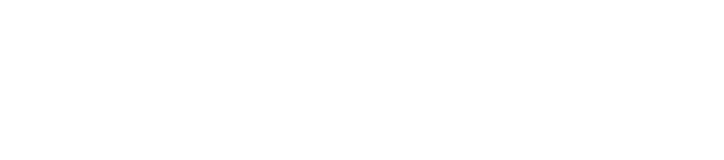
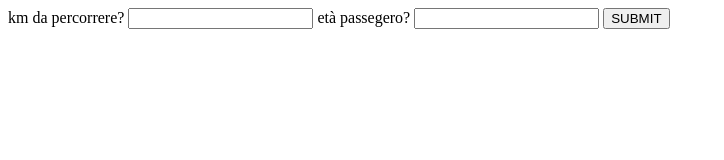
Before and after one commit to FabrizioMisseri/js-biglietto-treno-form, a plain HTML site: page index.html in a window 1280 px wide. Shown: the whole page, without its empty margins (0-724 px from the left). Drawn offline with Linux system fonts and the light colour scheme.

Commit message:
fase di input dati

```diff
--- a/index.html
+++ b/index.html
@@ -8,7 +8,21 @@
 </head>
 <body>
 
+    <!-- FORM -->
+    <div class="form">
 
+        <label for="kminput">km da percorrere?</label>
+        <input id="kminput" type="text">
+
+        <label for="etainput">età passegero?</label>
+        <input id="etainput" type="text">
+
+        <button id="submitinput" type="submit">
+            SUBMIT
+        </button>
+
+    </div>
+    <!-- / FORM -->
 
     <script src="js/script.js"></script>
 </body>
--- a/js/script.js
+++ b/js/script.js
@@ -8,3 +8,11 @@
 // - va applicato uno sconto del 40% per gli over 65.
 // MILESTONE 1:
 // Iniziamo implementando il programma senza alcuna estetica: usando esclusivamente due input e un bottone (non stilizzati), realizziamo le specifiche scritte sopra. La risposta finale (o output) sarà anch’essa da scrivere in console.
+
+//FASE DI INPUT DATI
+//utente input km da percorrere
+const km = parseInt(document.getElementById("kminput"))
+//utente input età
+const eta = parseInt(document.getElementById("etainput"))
+//buttone di submit
+const submitBtn = document.getElementById("submitinput");
```
